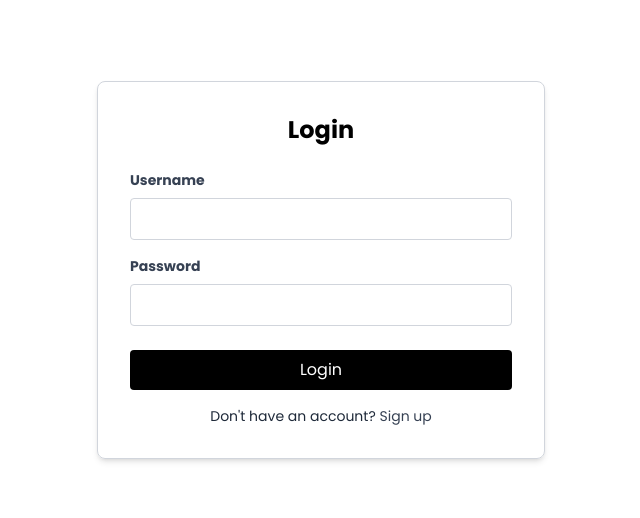
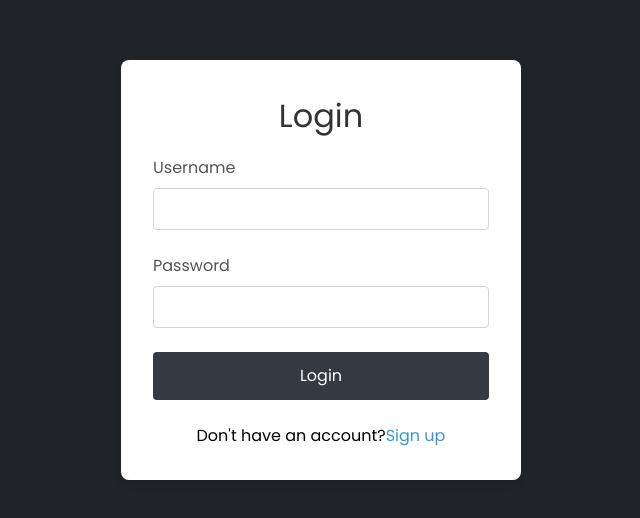
Before and after one commit to SeneshFitzroy/spiritx_compilex_01, a Next.js app: page /signin in a window 1280 px wide. Shown: the part 130-648 px from the top of the page, without its empty margins (319-959 px from the left). Built offline with nearby package versions, Linux system fonts and the light colour scheme.

Commit message:
Styling the page and added a CSS File

```diff
--- /dev/null
+++ b/src/app/(authentication)/signin/login.css
@@ -0,0 +1,115 @@
+/* Login.css */
+
+body {
+    margin: 0;
+    padding: 0;
+    font-family: Arial, sans-serif;
+    background-color:#212529;
+}
+
+.login-container {
+    display: flex;
+    justify-content: center;
+    align-items: center;
+    height: 100vh;
+}
+
+.login-card {
+    background-color: white;
+    padding: 2rem;
+    border-radius: 8px;
+    box-shadow: 0 4px 8px rgba(0, 0, 0, 0.1);
+    max-width: 400px;
+    width: 100%;
+}
+
+.login-title {
+    margin-bottom: 1rem;
+    font-size: 2rem;
+    text-align: center;
+    color: #333;
+}
+
+.form-group {
+    margin-bottom: 1.5rem;
+}
+
+label {
+    display: block;
+    margin-bottom: 0.5rem;
+    color: #555;
+}
+
+.input-field {
+    width: 100%;
+    padding: 0.5rem;
+    border: 1px solid #ddd;
+    border-radius: 4px;
+    outline: none;
+}
+
+.input-field:focus {
+    border-color: #888;
+}
+
+.input-error {
+    border-color: #e74c3c;
+}
+
+.error-text {
+    color: #e74c3c;
+    font-size: 0.875rem;
+    margin-top: 0.25rem;
+}
+
+.error-message {
+    background-color: #e74c3c;
+    color: white;
+    padding: 0.75rem;
+    border-radius: 4px;
+    margin-bottom: 1rem;
+    text-align: center;
+}
+
+.login-button {
+    width: 100%;
+    padding: 0.75rem;
+    background-color: #343A40;
+    color: white;
+    border: none;
+    border-radius: 4px;
+    cursor: pointer;
+    transition: background-color 0.3s;
+}
+
+.login-button:disabled {
+    background-color: #95a5a6;
+    cursor: not-allowed;
+}
+
+.login-button:hover:not(:disabled) {
+    background-color:#212529;
+}
+
+.signup-link {
+    margin-top: 1.5rem;
+    text-align: center;
+}
+
+.signup-link a {
+    color: #3498db;
+    text-decoration: none;
+}
+
+.signup-link a:hover {
+    text-decoration: underline;
+}
+
+.loading-screen {
+    display: flex;
+    justify-content: center;
+    align-items: center;
+    height: 100vh;
+    font-size: 1.5rem;
+    color: #555;
+}
--- a/src/app/(authentication)/signin/page.js
+++ b/src/app/(authentication)/signin/page.js
@@ -2,6 +2,7 @@
 import { useState, useEffect } from 'react';
 import { useRouter } from 'next/navigation';
 import Link from 'next/link';
+import './login.css';
 
 export default function Login() {
     const router = useRouter();
@@ -139,13 +140,13 @@
     };
 
     if (checkingAuth) {
-        return <div className="flex items-center justify-center min-h-screen bg-white">Loading...</div>;
+        return <div className="loading-screen">Loading...</div>;
     }
 
     return (
-        <div className="flex items-center justify-center min-h-screen bg-white">
-            <div className="w-full max-w-md p-8 border border-gray-300 rounded-lg shadow-md">
-                <h1 className="text-2xl font-bold text-center mb-6 text-black">Login</h1>
+        <div className="login-container">
+            <div className="login-card">
+                <h1 className="login-title">Login</h1>
 
                 <form onSubmit={handleSubmit}>
                     {errors.general && (
@@ -154,10 +155,8 @@
                         </div>
                     )}
 
-                    <div className="mb-4">
-                        <label className="block text-gray-700 text-sm font-bold mb-2" htmlFor="username">
-                            Username
-                        </label>
+                    <div className="form-group">
+                        <label htmlFor="username">Username</label>
                         <input
                             id="username"
                             name="username"
@@ -172,10 +171,8 @@
                         )}
                     </div>
 
-                    <div className="mb-6">
-                        <label className="block text-gray-700 text-sm font-bold mb-2" htmlFor="password">
-                            Password
-                        </label>
+                    <div className="form-group">
+                    <label htmlFor="password">Password</label>
                         <input
                             id="password"
                             name="password"
@@ -190,21 +187,13 @@
                         )}
                     </div>
 
-                    <div className="mb-4">
-                        <button
-                            type="submit"
-                            disabled={isLoading}
-                            className="w-full bg-black text-white py-2 px-4 rounded hover:bg-gray-800 focus:outline-none focus:ring-2 focus:ring-gray-500"
-                        >
-                            {isLoading ? 'Signing in...' : 'Login'}
-                        </button>
-                    </div>
+                    <button type="submit" disabled={isLoading} className="login-button">
+                        {isLoading ? 'Signing in...' : 'Login'}
+                    </button>
 
-                    <div className="text-center text-sm">
-                        <span className="text-gray-800">Don't have an account?</span>{' '}
-                        <Link href="/signup" className="text-gray-700 hover:underline">
-                            Sign up
-                        </Link>
+                    <div className="signup-link">
+                        <span>Don't have an account?</span>
+                        <Link href="/signup">Sign up</Link>
                     </div>
                 </form>
             </div>
```
